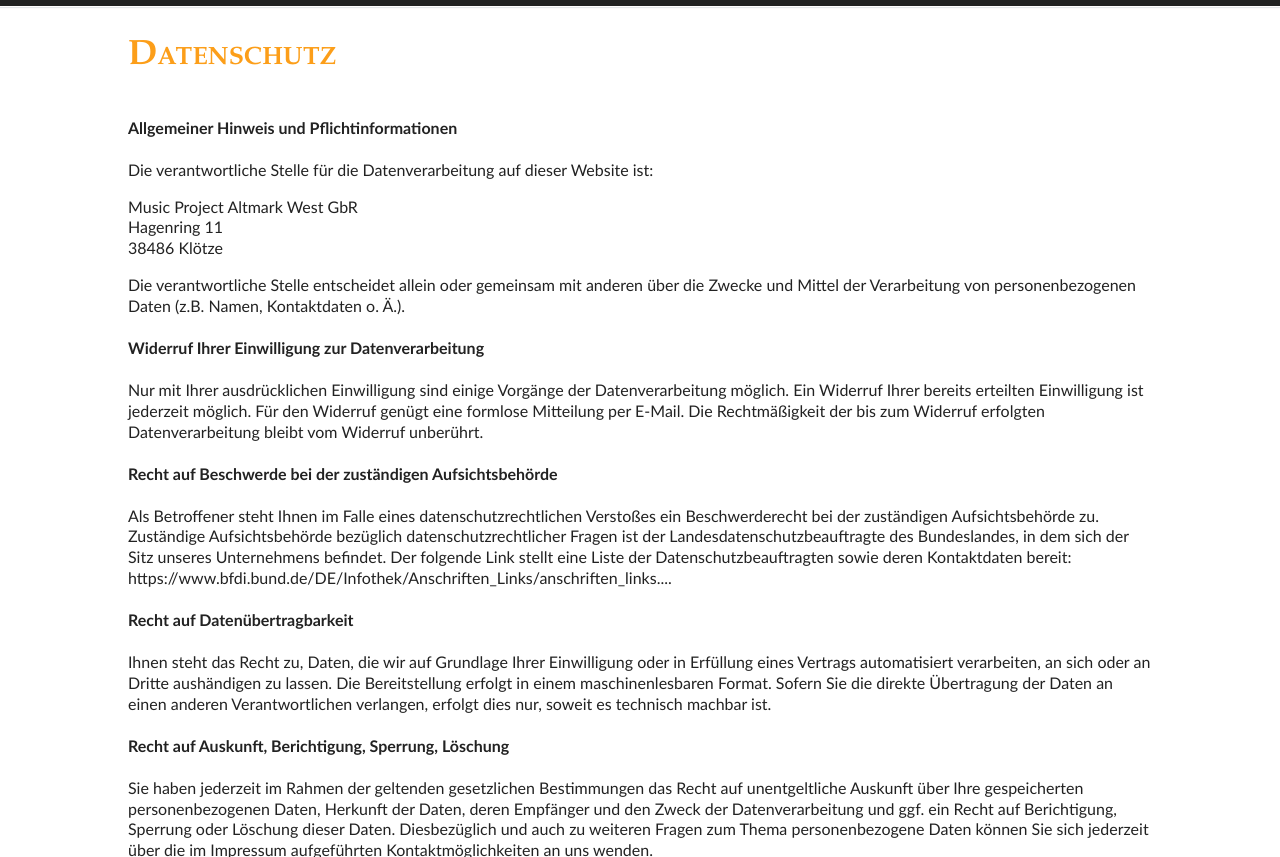
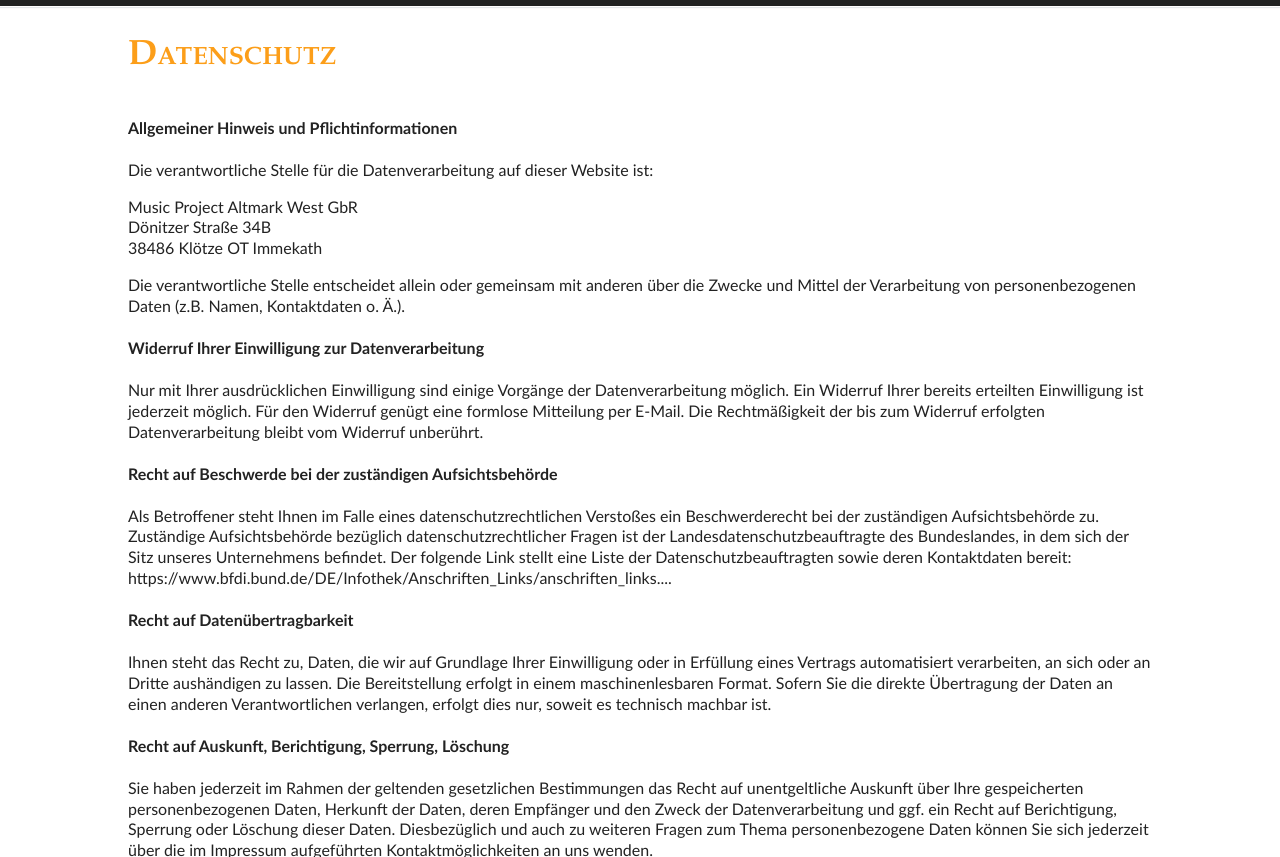
Before and after one commit to kloppi78/static-site-mpaw, a Jekyll site: the page built from _pages/08_dataprotection.md, in a window 1280 px wide and 900 px high, scrolled down 681 px, cut to the strip 43-900 px from the top of the window. Built offline with Jekyll 4.4.1, drawn with Linux system fonts in a browser that asks for light colours; nearby versions of some CDN libraries.

```diff
--- a/_pages/06_contact.html
+++ b/_pages/06_contact.html
@@ -12,8 +12,8 @@ layout: page
 			<tr>
 				<td><i class="fas fa-map-marker-alt"></i></td>
 				<td>
-				Hagenstraße 11<br>
-				38486 Klötze<br>
+				Dönitzer Straße 34b<br>
+				38486 Klötze OT Immekath<br>
 				<br>
 				</td>
 			</tr>
@@ -35,6 +35,6 @@ layout: page
 			</table>
 	</div>
 	<div class="contact-map">
-		<iframe src="https://www.google.com/maps/embed?pb=!1m18!1m12!1m3!1d260016.20755959628!2d10.733002465355845!3d52.73710895847121!2m3!1f0!2f0!3f0!3m2!1i1024!2i768!4f13.1!3m3!1m2!1s0x47afa697cac18d75%3A0x5dae090a397e568c!2sHagenstra%C3%9Fe+11%2C+38486+Kl%C3%B6tze+Altmark!5e0!3m2!1sde!2sde!4v1541940624208"></iframe>
+		<iframe src="https://www.google.com/maps/embed?pb=!1m14!1m8!1m3!1d310505.24707642937!2d11.1389428!3d52.5547402!3m2!1i1024!2i768!4f13.1!3m3!1m2!1s0x47afa49b3cbb804b%3A0x7f060efbd2cfedb0!2sD%C3%B6nitzer%20Str.%2034B%2C%2038486%20Kl%C3%B6tze!5e0!3m2!1sde!2sde!4v1578835102886!5m2!1sde!2sde" width="600" height="450" frameborder="0" style="border:0;" allowfullscreen=""></iframe>
 	</div>
 </div>
--- a/_pages/08_dataprotection.md
+++ b/_pages/08_dataprotection.md
@@ -8,9 +8,9 @@ layout: page
 
 Die verantwortliche Stelle für die Datenverarbeitung auf dieser Website ist:<br>
 
-Music Project Altmark West GbR
-Hagenring 11
-38486 Klötze
+Music Project Altmark West GbR  <br>
+Dönitzer Straße 34B<br>
+38486 Klötze OT Immekath <br>
 
 Die verantwortliche Stelle entscheidet allein oder gemeinsam mit anderen über die Zwecke und Mittel der Verarbeitung von personenbezogenen Daten (z.B. Namen, Kontaktdaten o. Ä.).
 
```
Also changed, not shown: _pages/07_impressum.md (+2 -3 lines), collections/_posts/2020-01-02-neujahr.md (added, +7 -0 lines), collections/_posts/2020-01-27-probenstart.md (added, +12 -0 lines), assets/probe-januar-20.jpg (added).
